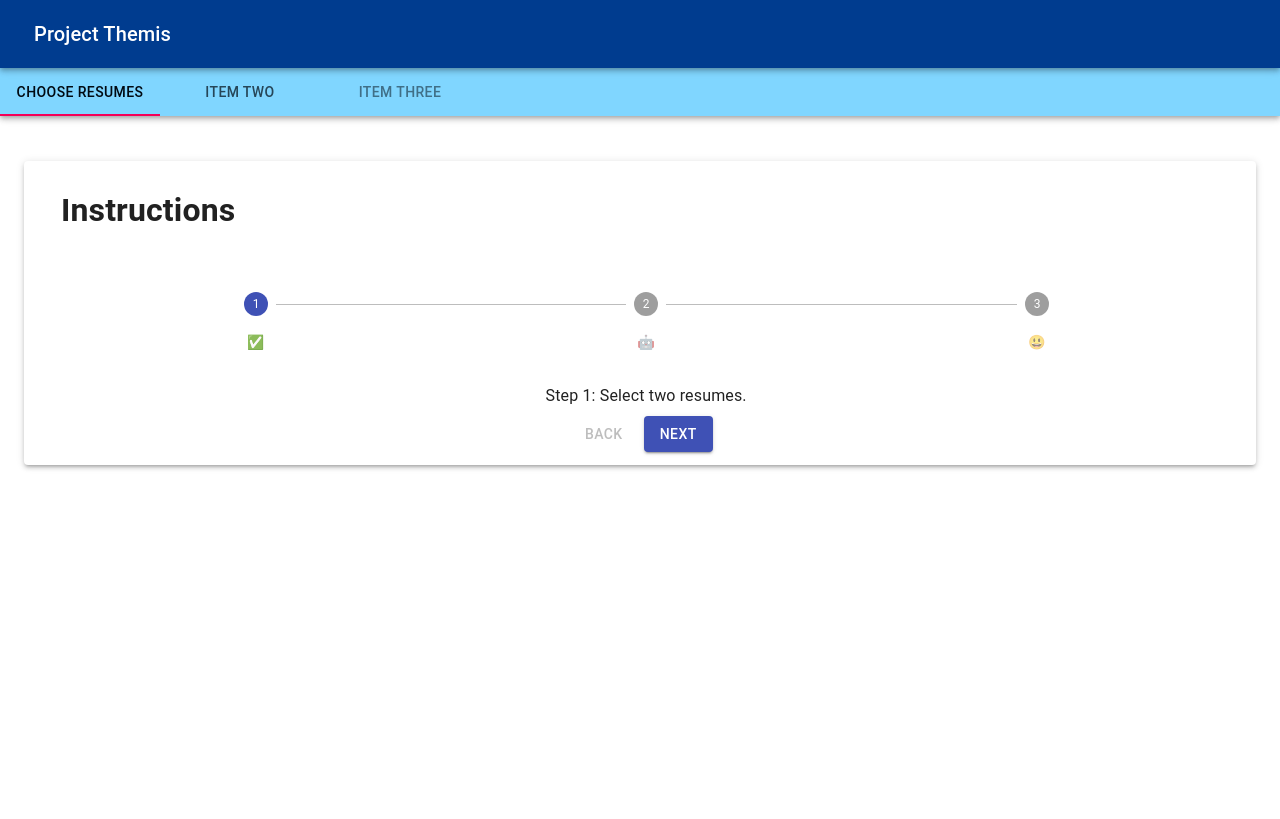
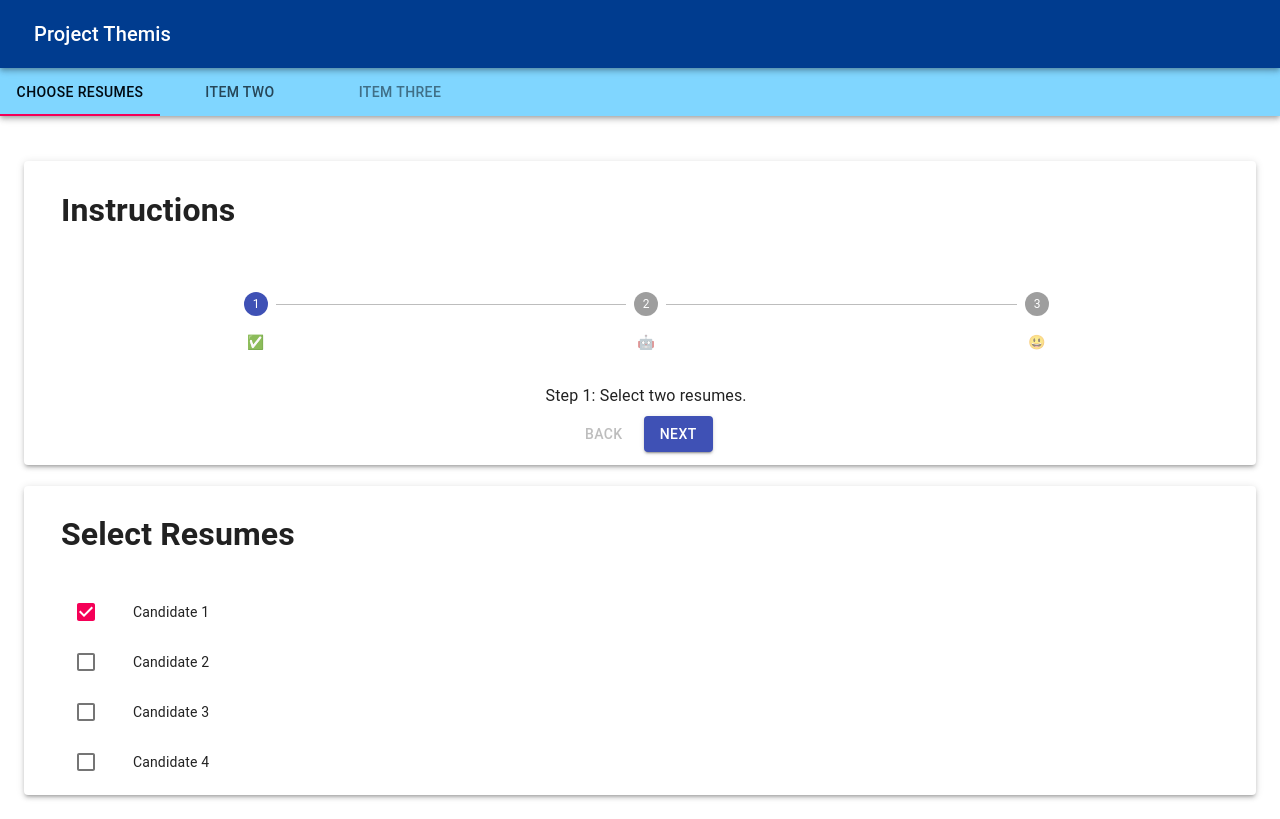
Before and after one commit to kristina-arezina/ai-hack-webapp, a React (Create React App) app: page / in a window 1280 px wide. Built offline with nearby package versions, Linux system fonts and the light colour scheme.

Commit message:
select resume added

```diff
--- a/package.json
+++ b/package.json
@@ -4,6 +4,7 @@
   "private": true,
   "dependencies": {
     "@material-ui/core": "^4.11.0",
+    "@material-ui/icons": "^4.9.1",
     "@testing-library/jest-dom": "^4.2.4",
     "@testing-library/react": "^9.5.0",
     "@testing-library/user-event": "^7.2.1",
--- /dev/null
+++ b/src/components/SelectResume.js
@@ -0,0 +1,63 @@
+import React from 'react';
+import { makeStyles } from '@material-ui/core/styles';
+import List from '@material-ui/core/List';
+import ListItem from '@material-ui/core/ListItem';
+import ListItemIcon from '@material-ui/core/ListItemIcon';
+import ListItemSecondaryAction from '@material-ui/core/ListItemSecondaryAction';
+import ListItemText from '@material-ui/core/ListItemText';
+import Checkbox from '@material-ui/core/Checkbox';
+import IconButton from '@material-ui/core/IconButton';
+
+const useStyles = makeStyles((theme) => ({
+  root: {
+    width: '100%',
+    maxWidth: 360,
+    backgroundColor: theme.palette.background.paper,
+  },
+}));
+
+export default function SelectResume() {
+  const classes = useStyles();
+  const [checked, setChecked] = React.useState([0]);
+
+  const handleToggle = (value) => () => {
+    const currentIndex = checked.indexOf(value);
+    const newChecked = [...checked];
+
+    if (currentIndex === -1) {
+      newChecked.push(value);
+    } else {
+      newChecked.splice(currentIndex, 1);
+    }
+
+    setChecked(newChecked);
+  };
+
+  return (
+    <List className={classes.root}>
+      {[0, 1, 2, 3].map((value) => {
+        const labelId = `checkbox-list-label-${value}`;
+
+        //   put icon here
+        return (
+          <ListItem key={value} role={undefined} dense button onClick={handleToggle(value)}>
+            <ListItemIcon>
+              <Checkbox
+                edge="start"
+                checked={checked.indexOf(value) !== -1}
+                tabIndex={-1}
+                disableRipple
+                inputProps={{ 'aria-labelledby': labelId }}
+              />
+            </ListItemIcon>
+            <ListItemText id={labelId} primary={`Candidate ${value + 1}`} />
+            <ListItemSecondaryAction>
+              <IconButton edge="end" aria-label="comments">
+              </IconButton>
+            </ListItemSecondaryAction>
+          </ListItem>
+        );
+      })}
+    </List>
+  );
+}
--- a/src/components/StepOne.js
+++ b/src/components/StepOne.js
@@ -8,6 +8,7 @@
 import Box from '@material-ui/core/Box';
 import Instructions from "./Instructions"
 import Paper from '@material-ui/core/Paper';
+import SelectResume from "./SelectResume"
 
 function TabPanel(props) {
   const { children, value, index, ...other } = props;
@@ -49,7 +50,7 @@
   },
   Tabs: {
       fontColor: "#002171"
-  }
+  },
 }));
 
 export default function StepOne() {
@@ -75,6 +76,11 @@
         <h1 style={{paddingTop:"2%", textAlign:"left", paddingLeft:"3%"}}>Instructions</h1>
             <Instructions/>
         </Paper>
+
+        <Paper style={{paddingLeft:"3%"}} elevation={3}>
+          <h1 style={{paddingTop:"2%", textAlign:"left"}}>Select Resumes</h1>
+          <SelectResume/>
+        </Paper>
       </TabPanel>
       <TabPanel value={value} index={1}>
         Item Two
```
Also changed, not shown: 1 other file (tests, documents, lock files or other folders).
